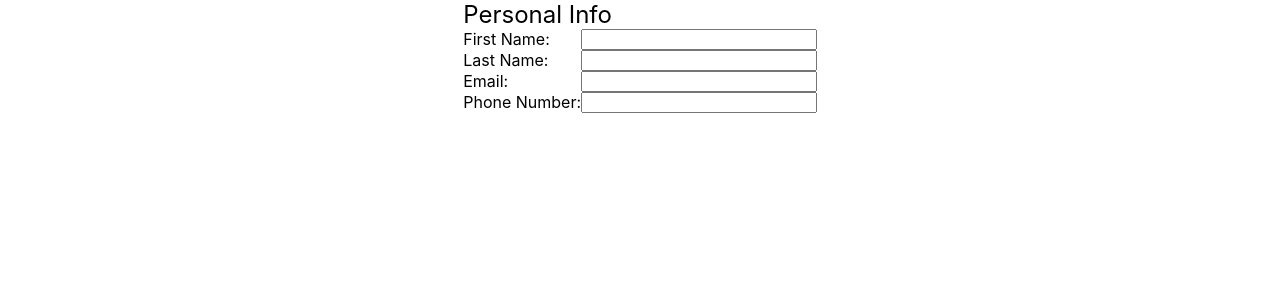
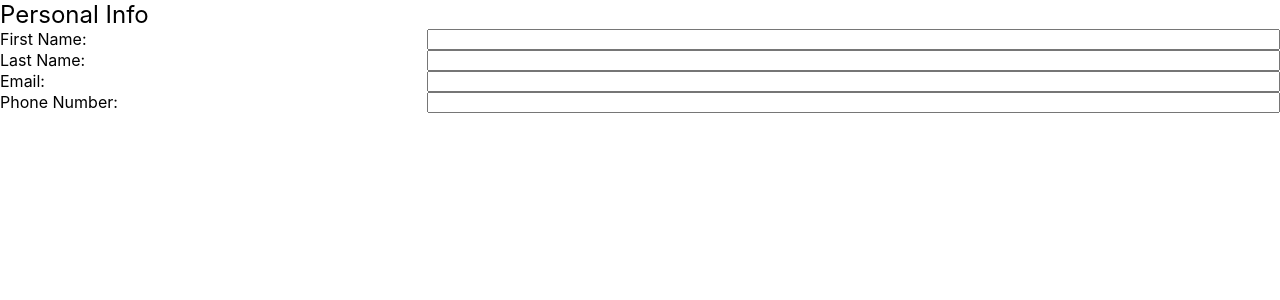
Before and after one commit to JackAgtual/cv-application, a React (Create React App) app: page / in a window 1280 px wide. Shown: the top 300 px of the page. Built offline with nearby package versions, Linux system fonts and the light colour scheme.

Commit message:
Moving PersonalInfoForm styles to App.css

```diff
--- a/src/App.css
+++ b/src/App.css
@@ -1,4 +1,15 @@
 .App {
   display: flex;
+  flex-direction: column;
   justify-content: center;
 }
+
+form {
+  display: grid;
+  grid-template-columns: 1fr 2fr;
+}
+
+
+.formHeader {
+  font-size: 1.5rem;
+}
--- a/src/components/PersonalInfoForm.js
+++ b/src/components/PersonalInfoForm.js
@@ -1,5 +1,4 @@
 import React, { Component } from "react";
-import PersonalInfoFormCSS from '../styles/PersonalInfoForm.module.css'
 
 export default class PersonalInfoForm extends Component {
     constructor(props) {
@@ -9,7 +8,7 @@ export default class PersonalInfoForm extends Component {
     render() {
         return (
             <div>
-                <div className={PersonalInfoFormCSS.formHeader}>Personal Info</div>
+                <div className="formHeader">Personal Info</div>
                 <form>
                     <label htmlFor="firstName">First Name:</label>
                     <input type="text" id="firstName"></input>
--- a/src/styles/PersonalInfoForm.module.css
+++ /dev/null
@@ -1,8 +0,0 @@
-form {
-    display: grid;
-    grid-template-columns: 1fr 2fr;
-}
-
-.formHeader {
-    font-size: 1.5rem;
-}
```
